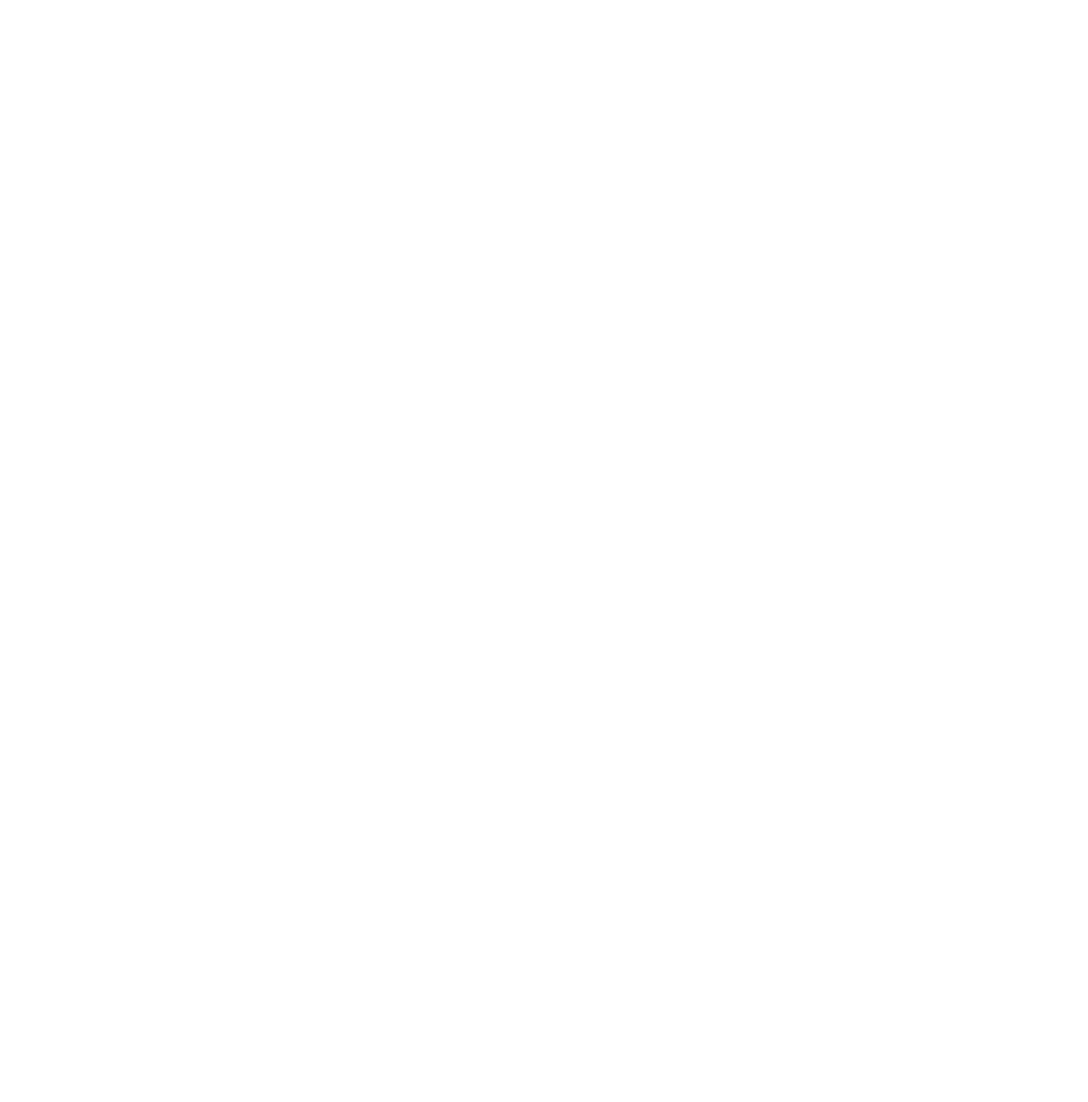
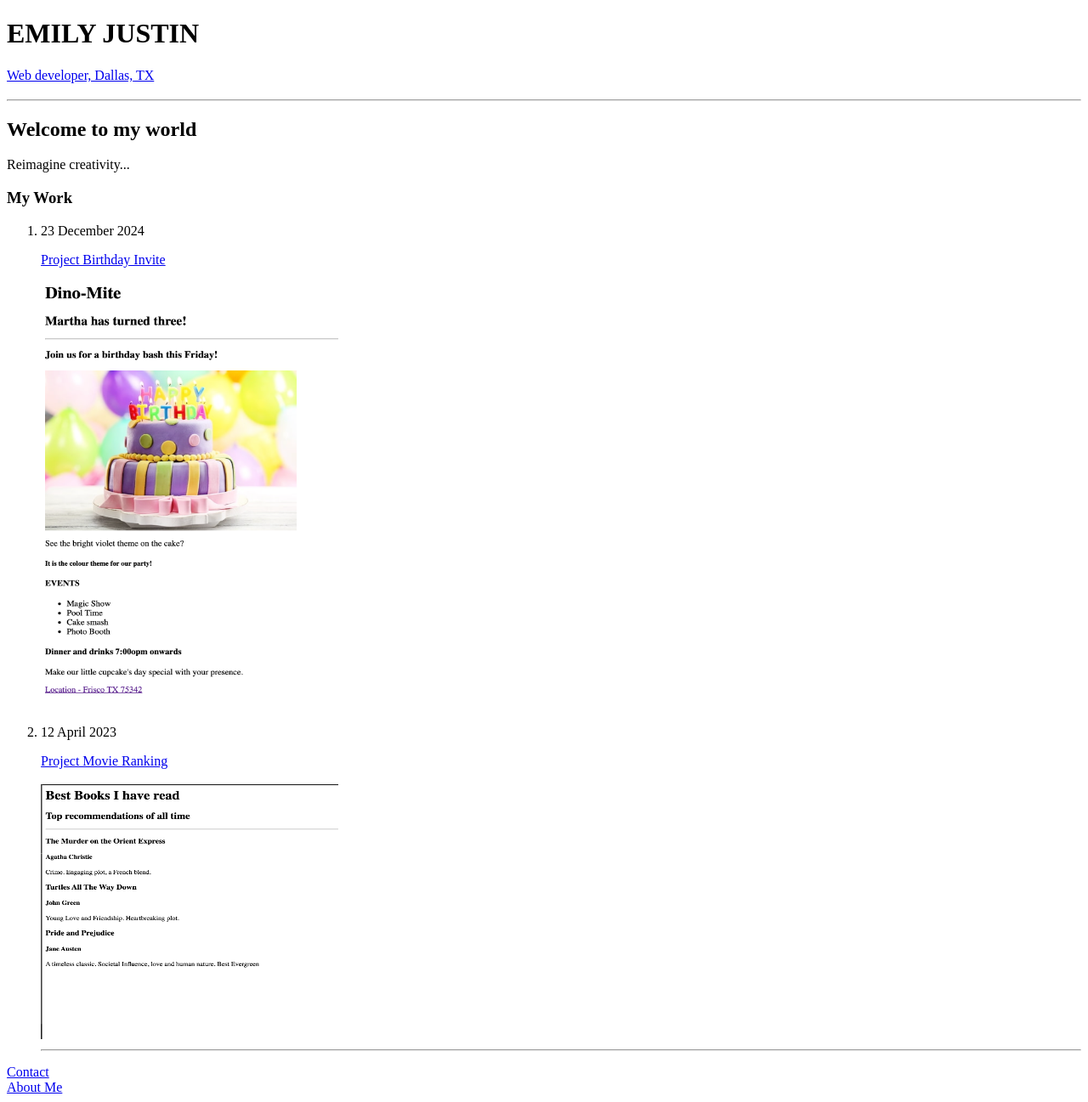
Before and after one commit to deeksha5334/HTML-BEGINNER, a plain HTML site: page index.html in a window 1280 px wide. Shown: the whole page at 85% size. Before the commit the page ends 800 px from the top, so only its background shows below. Drawn offline with Linux system fonts and the light colour scheme.

Commit message:
Add files via upload

```diff
--- a/index.html
+++ b/index.html
@@ -1,4 +1,42 @@
 <!-- TODO 1: Create the HTML Boilerplate -->
+<!DOCTYPE html>
+<html lang="en">
+<head>
+    <meta charset="UTF-8">
+    <meta name="viewport" content="width=device-width, initial-scale=1.0">
+    <title>My Personal Site</title>
+</head>
+<body>
+    <h1>EMILY JUSTIN</h1>
+    <a href="./public/about.html">Web developer, Dallas, TX</a>
+    <br/>
+    <h3></h3>
+    <hr/>
+    <h2>Welcome to my world</h2>
+    <p>Reimagine creativity...</p>
+    <h3>My Work</h3>
+    <ol>
+        <li> <p>23 December 2024</p>
+            <a href="./public/birthday-invite.html">Project Birthday Invite</a>
+            <br/>
+            <br/>
+            <img src="./assets/images/birthday-new.png" width="350" height="500" alt="'birthday invite preview"/></li>
+
+            <li> <p>12 April 2023</p>
+                <a href="./public/movie-ranking.html">Project Movie Ranking</a>
+                <br/>
+                <br/>
+                <img src="./assets/images/movie-rankingnew.png" width="350" height="300" alt="movie ranking preview"/>
+                <hr/></li>
+    </ol>
+
+
+
+    <a href="./public/contact.html">Contact</a>
+    <br/>
+    <a href="./public/about.html">About Me</a>
+</body>
+</html>
 
 <!-- TODO 2: Add Your previous projects' HTML into the public folder -->
 
```
